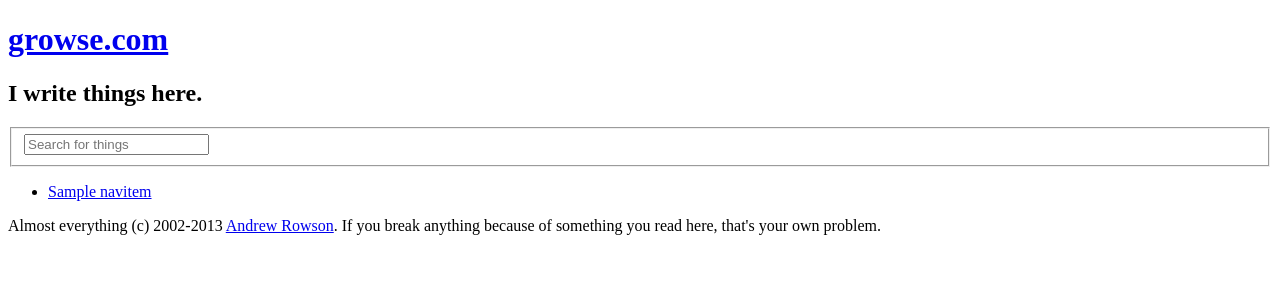
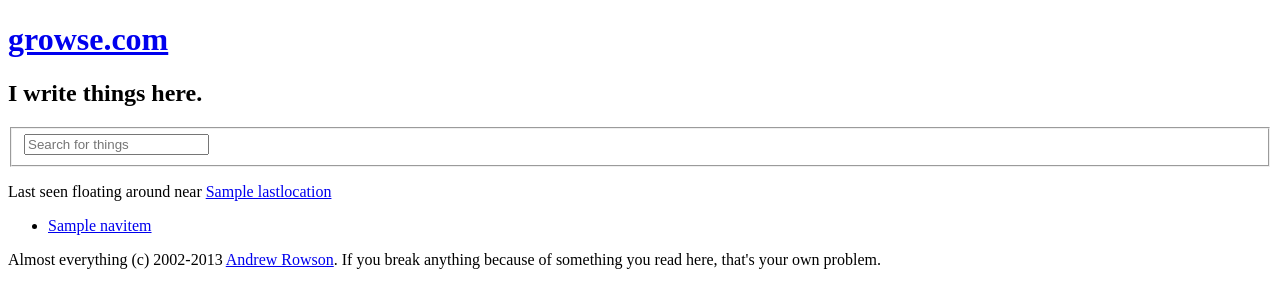
Before and after one commit to growse/growse.com-locator-and-search, a Django app: template growse_com/blog/templates/base.html in a window 1280 px wide. Shown: the top 308 px of the page. Run offline with Django 3.2, Linux system fonts and the light colour scheme; the template is opened without the code that fills it: most values are stand-ins (such as "Sample title", 1, 10 or a date in 2020); parts of the project's set-up code (start-up, migrations or seed data) failed here and were passed over; some libraries are stand-ins or nearby versions; some web fonts are replaced.

Commit message:
Added location thingie

```diff
--- a/growse_com/blog/templates/base.html
+++ b/growse_com/blog/templates/base.html
@@ -57,7 +57,11 @@
         </div>
 
         {% block rightnav %}{% endblock %}
+
         <div id="location">
+            <p>Last seen floating around near <a
+                    href="http://maps.google.com/?q={{ lastlocation.latitude }},{{ lastlocation.longitude }}">{{ lastlocation.name }}</a>
+            </p>
         </div>
     </header>
     <nav class="nano">
--- a/growse_com/blog/views.py
+++ b/growse_com/blog/views.py
@@ -120,9 +120,10 @@ def article(request, article_shorttitle=''):
             cache.set('archives', pickled, None)
         else:
             archives = cPickle.loads(zlib.decompress(pickled_archives))
+        lastlocation = Location.get_latest()
         return render(request, 'article.html',
                       {'archives': archives, 'navitems': navitems, 'comments': comments,
-                       'article': article})
+                       'article': article, 'lastlocation': lastlocation})
 
 
 def search(request, searchterm=None, page=1):
--- a/static/css/style.scss
+++ b/static/css/style.scss
@@ -171,6 +171,9 @@ body {
           }
         }
       }
+    }
+    #location{
+      font-size: 0.5rem;
     }
   }
   #content {
```
Also changed, not shown: growse_com/blog/models.py (+9 -1 lines).
